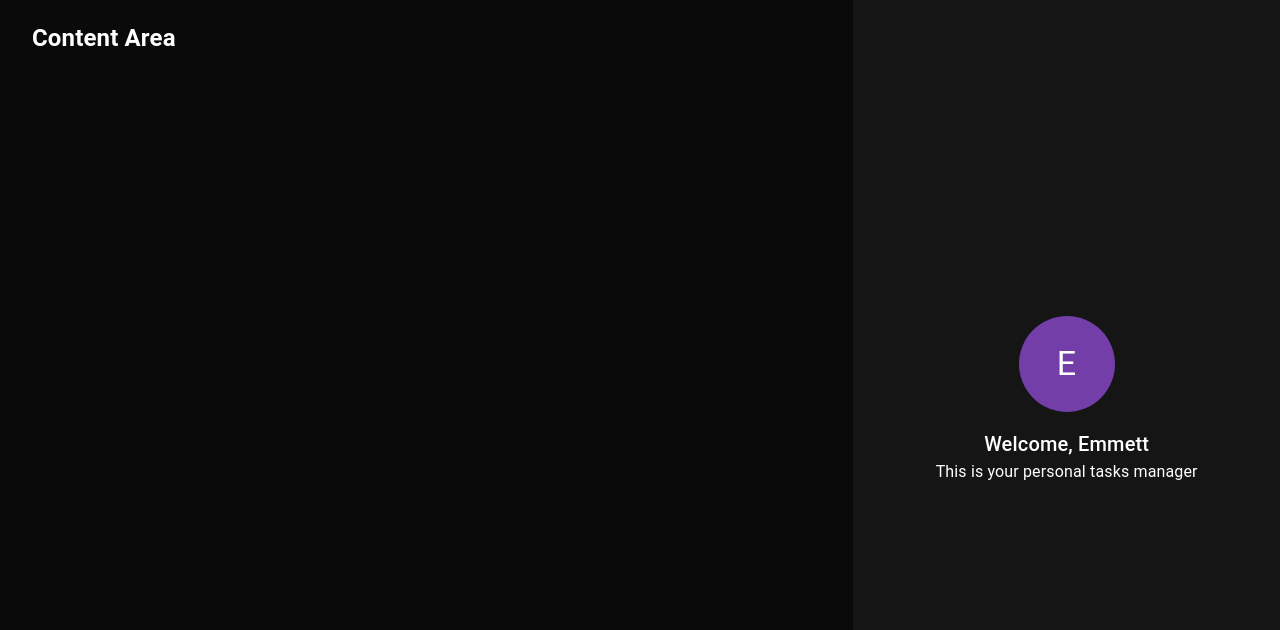
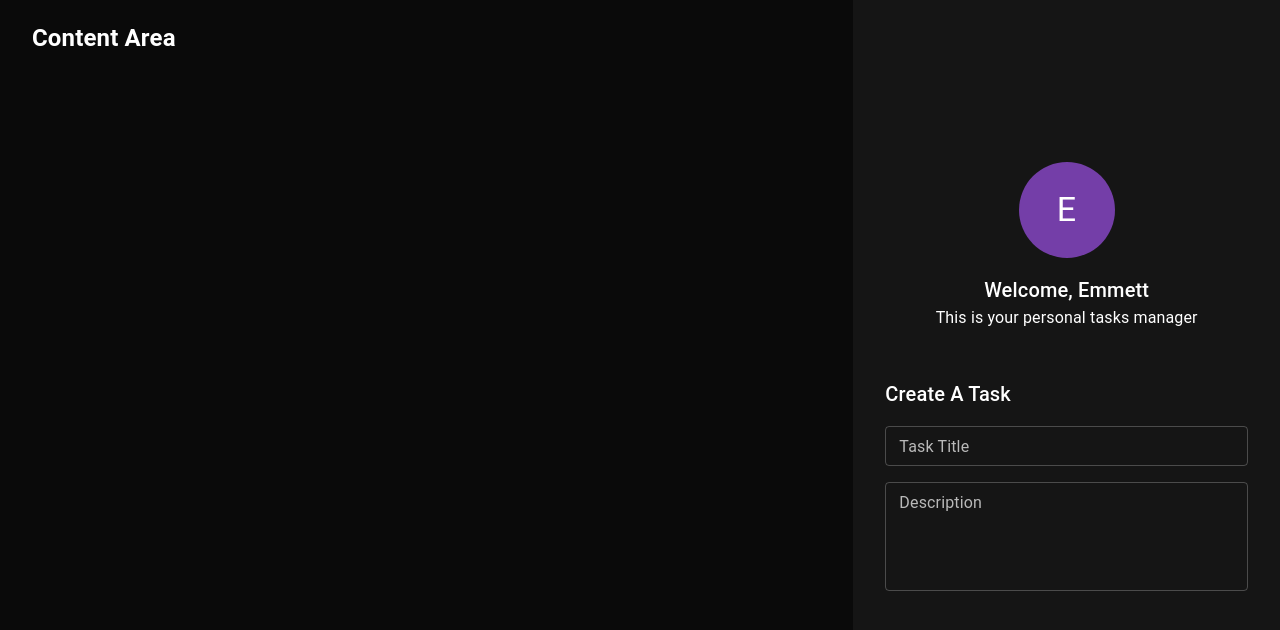
Before and after one commit to ollyhite/todo_typescript, a React (Create React App) app: page / in a window 1280 px wide. Shown: the top 630 px of the page. Built offline with nearby package versions, Linux system fonts and the light colour scheme.

Commit message:
add create form in sidebar

```diff
--- /dev/null
+++ b/src/components/createTaskForm/_taskDescriptionField.tsx
@@ -0,0 +1,20 @@
+import React, { FC, ReactElement } from 'react';
+
+import { TextField } from '@mui/material';
+
+export const TaskDescriptionField: FC =
+  (): ReactElement => {
+    return (
+      <TextField
+        id="description"
+        name="description"
+        label="Description"
+        placeholder="Description"
+        variant="outlined"
+        size="small"
+        multiline
+        rows={4}
+        fullWidth
+      />
+    );
+  };
--- /dev/null
+++ b/src/components/createTaskForm/_taskTitleField.tsx
@@ -0,0 +1,17 @@
+import React, { FC, ReactElement } from 'react';
+
+import { TextField } from '@mui/material';
+
+export const TaskTitleField: FC = (): ReactElement => {
+  return (
+    <TextField
+      id="title"
+      label="Task Title"
+      placeholder="Task Title"
+      variant="outlined"
+      size="small"
+      name="title"
+      fullWidth
+    />
+  );
+};
--- /dev/null
+++ b/src/components/createTaskForm/createTaskForm.tsx
@@ -0,0 +1,30 @@
+import { Box, Typography, Stack } from "@mui/material";
+import React, { FC, ReactElement } from "react";
+import { TaskDescriptionField } from "./_taskDescriptionField";
+import { TaskTitleField } from "./_taskTitleField";
+
+export const CreateTaskForm: FC = (props): ReactElement => {
+  return (
+    <Box
+      display="flex"
+      flexDirection="column"
+      alignItems="flex-start"
+      width="100%"
+      px={4}
+      my={6}
+    >
+      <Typography mb={2} component="h2" variant="h6">
+        Create A Task
+      </Typography>
+
+      <Stack sx={{ width: "100%" }} spacing={2}>
+        <TaskTitleField />
+        <TaskDescriptionField />
+      </Stack>
+
+      {/*Task Date*/}
+      {/*Task Status*/}
+      {/*Task Priority*/}
+    </Box>
+  );
+};
--- a/src/components/sidebar/sidebar.tsx
+++ b/src/components/sidebar/sidebar.tsx
@@ -1,6 +1,7 @@
 import React, { FC, ReactElement } from "react";
 import { Grid } from "@mui/material";
 import { Profile } from "../profile/profile";
+import { CreateTaskForm } from "../createTaskForm/createTaskForm";
 
 export const Sidebar: FC = (): ReactElement => {
   return (
@@ -21,6 +22,7 @@
       }}
     >
       <Profile name="Emmett" />
+      <CreateTaskForm />
     </Grid>
   );
 };
```
